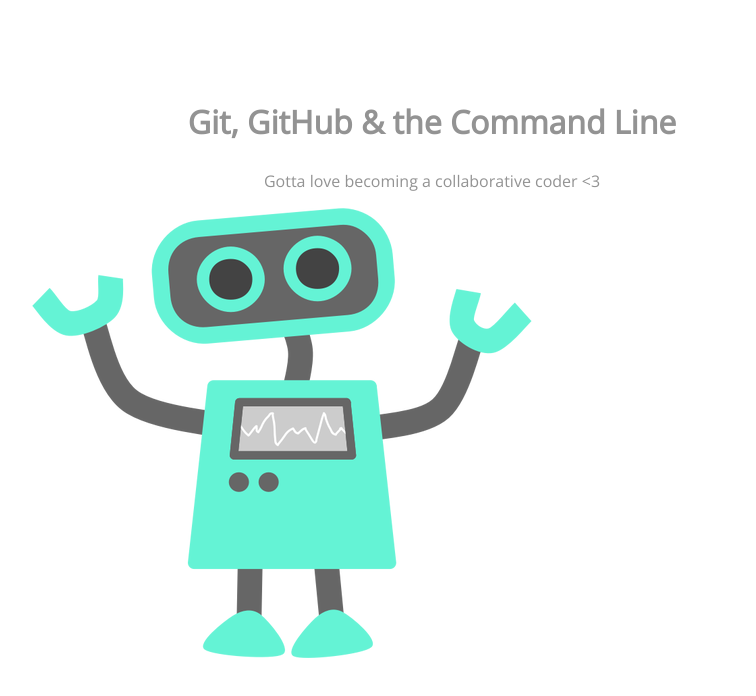
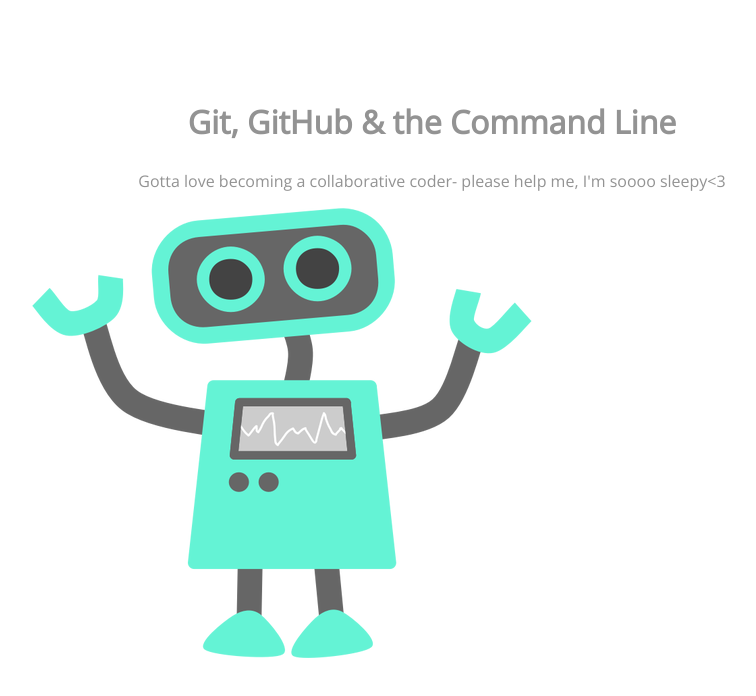
Before and after one commit to SaraKate51115/105-project, a plain HTML site: page index.html in a window 1280 px wide. Shown: the whole page, without its empty margins (208-964 px from the left). Drawn offline with nearby package versions, Linux system fonts and the light colour scheme.

```diff
--- a/index.html
+++ b/index.html
@@ -2,14 +2,14 @@
 <html lang="en">
 <head>
 	<meta charset="UTF-8">
-	<title>Let's Learn Git, GitHub and the Command Line</title>
+	<title>Let's Learn Git, GitHub and the Command Line-God will this ever work?</title>
 	<link href='http://fonts.googleapis.com/css?family=Open+Sans' rel='stylesheet' type='text/css'>
 	<link rel="stylesheet" href="css/style.css">
 </head>
 <body>
 	<section>
 		<h1>Git, GitHub & the Command Line</h1>
-		<p>Gotta love becoming a collaborative coder <3</p>
+		<p>Gotta love becoming a collaborative coder- please help me, I'm soooo sleepy<3</p>
 		<img src="img/happy-blue-robot.png">
 	</section>
 </body>
```
